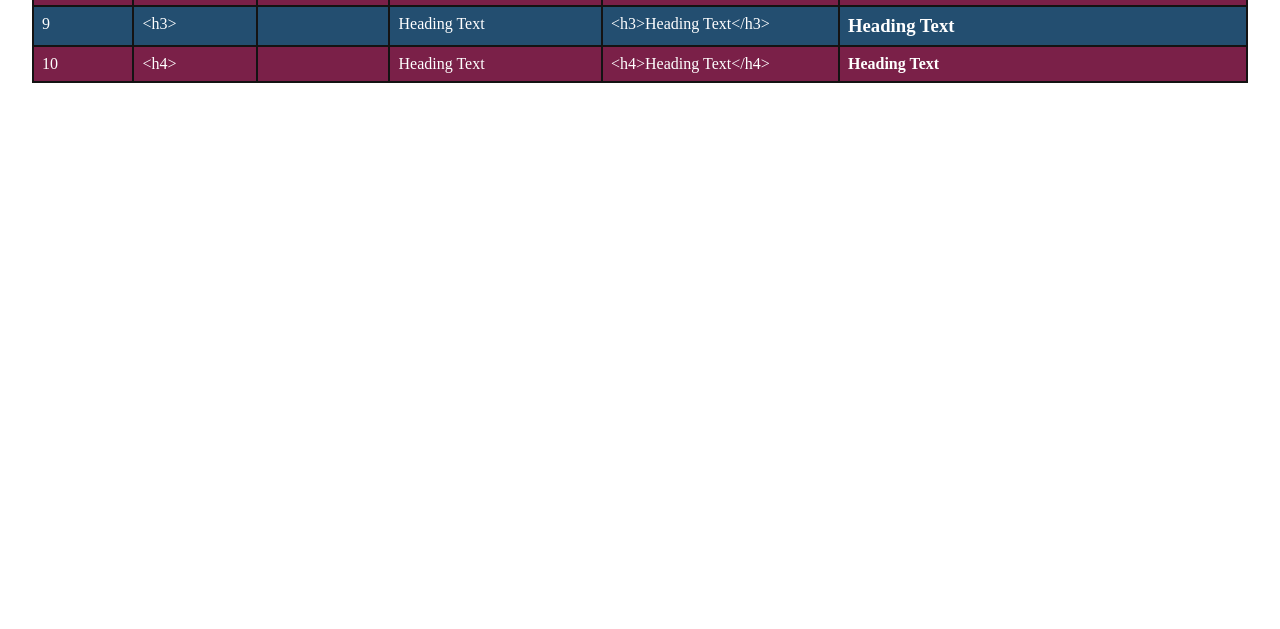
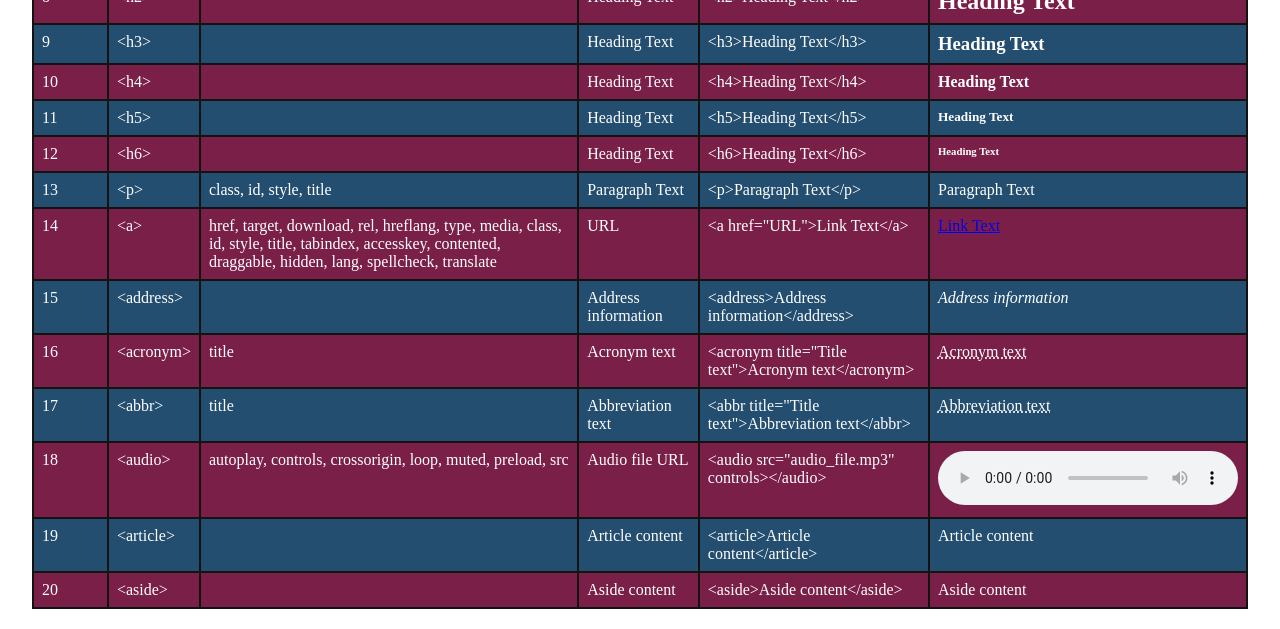
Before and after one commit to hafiz1379/HTML-cheat-sheet, a plain HTML site: page index.html in a window 1280 px wide. Shown: the part 523-1152 px from the top of the page. Before the commit the page ends 800 px from the top, so only its background shows below. Drawn offline with Linux system fonts and the light colour scheme.

Commit message:
Added items numbers 11 to 20

```diff
--- a/index.html
+++ b/index.html
@@ -107,6 +107,110 @@
 			<td>&lt;h4&gt;Heading Text&lt;/h4&gt;</td>
 			<td><h4>Heading Text</h4></td>
 		</tr>
+        <tr>
+			<td>11</td>
+			<td>&lt;h5&gt;</td>
+			<td></td>
+			<td>Heading Text</td>
+			<td>&lt;h5&gt;Heading Text&lt;/h5&gt;</td>
+			<td><h5>Heading Text</h5></td>
+		</tr>
+		<tr>
+			<td>12</td>
+			<td>&lt;h6&gt;</td>
+			<td></td>
+			<td>Heading Text</td>
+			<td>&lt;h6&gt;Heading Text&lt;/h6&gt;</td>
+			<td><h6>Heading Text</h6></td>
+		</tr>
+		<tr>
+			<td>13</td>
+			<td>&lt;p&gt;</td>
+			<td>class, id, style, title</td>
+			<td>Paragraph Text</td>
+			<td>&lt;p&gt;Paragraph Text&lt;/p&gt;</td>
+			<td><p>Paragraph Text</p></td>
+		</tr>
+		<tr>
+			<td>14</td>
+			<td>&lt;a&gt;</td>
+			<td>href,
+				target,
+				download,
+				rel,
+				hreflang,
+				type,
+				media,
+				class,
+				id,
+				style,
+				title,
+				tabindex,
+				accesskey,
+				contented,
+				draggable,
+				hidden,
+				lang,
+				spellcheck,
+				translate</td>
+			<td>URL</td>
+			<td>&lt;a href="URL"&gt;Link Text&lt;/a&gt;</td>
+			<td><a href="https://www.example.com">Link Text</a></td>
+		</tr>
+		<tr>
+			<td>15</td>
+			<td>&lt;address&gt;</td>
+			<td></td>
+			<td>Address information</td>
+			<td>&lt;address&gt;Address information&lt;/address&gt;</td>
+			<td><address>Address information</address></td>
+		</tr>
+		<tr>
+			<td>16</td>
+			<td>&lt;acronym&gt;</td>
+			<td>title</td>
+			<td>Acronym text</td>
+			<td>&lt;acronym title="Title text"&gt;Acronym text&lt;/acronym&gt;</td>
+			<td><acronym title="Title text">Acronym text</acronym></td>
+		</tr>
+		<tr>
+			<td>17</td>
+			<td>&lt;abbr&gt;</td>
+			<td>title</td>
+			<td>Abbreviation text</td>
+			<td>&lt;abbr title="Title text"&gt;Abbreviation text&lt;/abbr&gt;</td>
+			<td><abbr title="Title text">Abbreviation text</abbr></td>
+		</tr>
+		<tr>
+			<td>18</td>
+			<td>&lt;audio&gt;</td>
+			<td>autoplay,
+				controls,
+				crossorigin,
+				loop,
+				muted,
+				preload,
+				src</td>
+			<td>Audio file URL</td>
+			<td>&lt;audio src="audio_file.mp3" controls&gt;&lt;/audio&gt;</td>
+			<td><audio src="audio_file.mp3" controls></audio></td>
+		</tr>
+		<tr>
+			<td>19</td>
+			<td>&lt;article&gt;</td>
+			<td></td>
+			<td>Article content</td>
+			<td>&lt;article&gt;Article content&lt;/article&gt;</td>
+			<td><article>Article content</article></td>
+		</tr>
+		<tr>
+			<td>20</td>
+			<td>&lt;aside&gt;</td>
+			<td></td>
+			<td>Aside content</td>
+			<td>&lt;aside&gt;Aside content&lt;/aside&gt;</td>
+			<td><aside>Aside content</aside></td>
+		</tr>
     </table>
 </body>
 </html>
```
